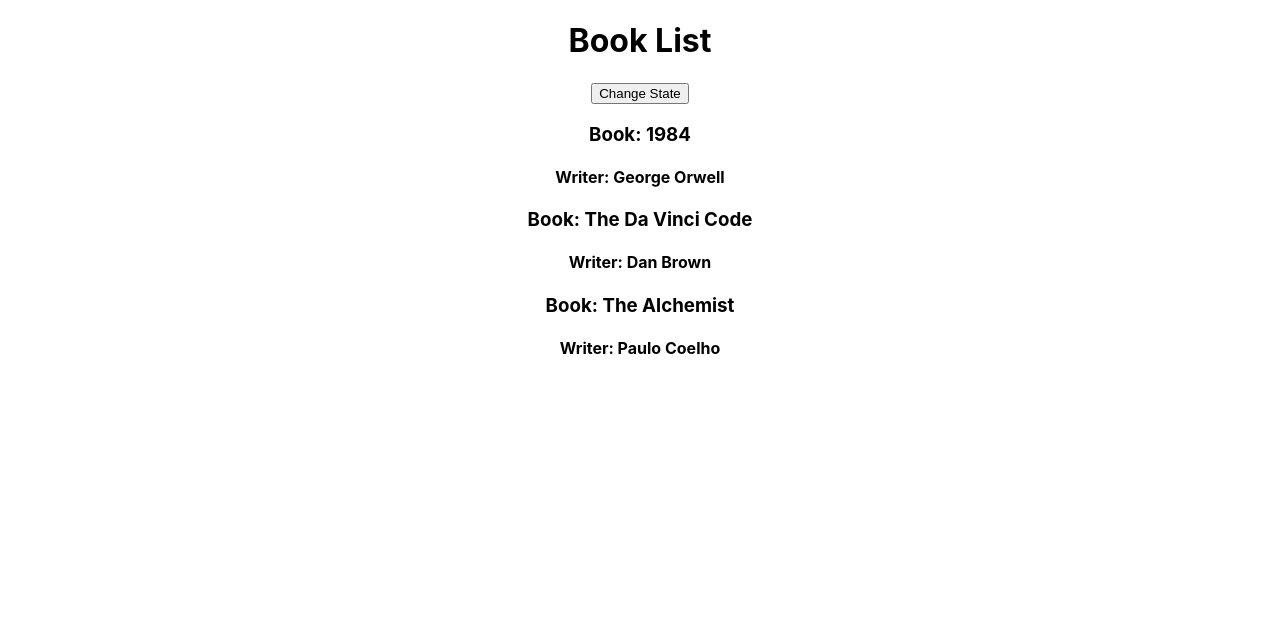
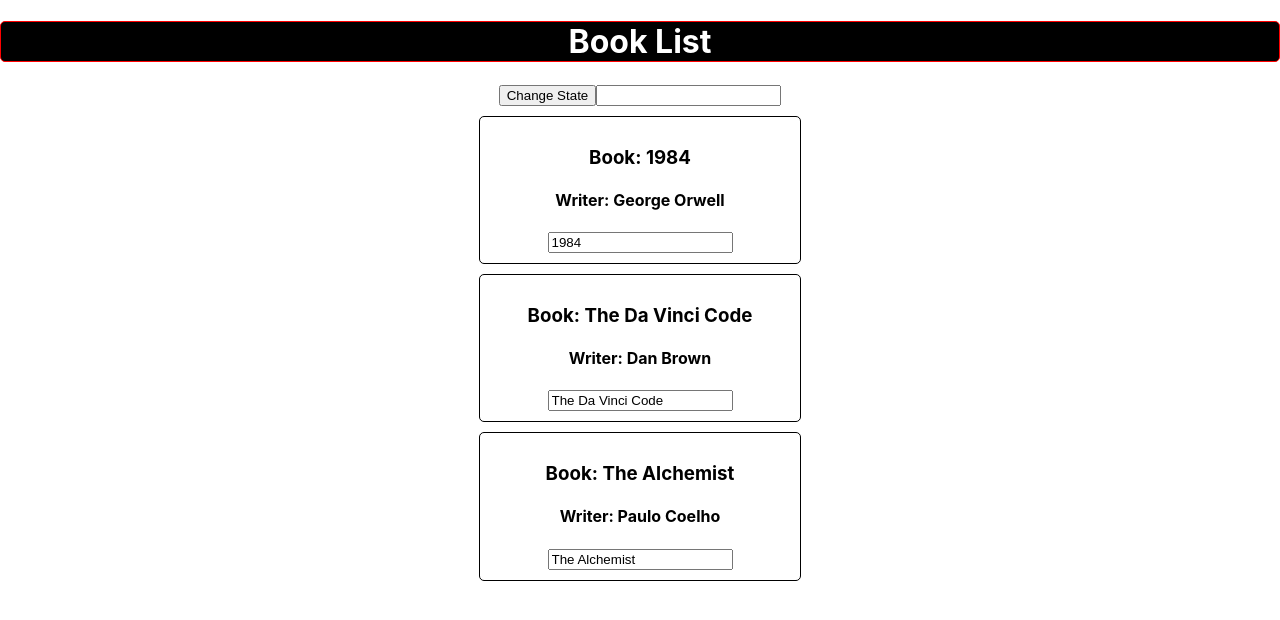
Before and after one commit to soaibsuhel/tesr-repo-update, a React (Create React App) app: page / in a window 1280 px wide. Shown: the top 620 px of the page. Built offline with nearby package versions, Linux system fonts and the light colour scheme.

Commit message:
Basic Feature and syntax

```diff
--- a/src/App.js
+++ b/src/App.js
@@ -23,15 +23,32 @@ class App extends Component {
     });
   }
 
+  changeWithInputeState = event => {
+    this.setState({
+      books: [
+        { bookName: event.tergat.value, writer: "George Orwell" },
+        { bookName: "The Da Vinci Code", writer: "Dan Brown" },
+        { bookName: "Memorphorsis", writer: "Paulo Coelho" }
+      ]
+    });
+  }
   render() {
+    const style = {
+      border: "1px solid red",
+      borderRadius: "5px",
+      backgroundColor: "black",
+      color: "white"
+    };
     console.log(this.state);
     return (
       <div className="App">
-        <h1>Book List</h1>
+        <h1 style={style}>Book List</h1>
         <button onClick={() => this.changeBookState("Nineteen Eighty-Four")}>Change State</button>
+        <input type="text" onChange={this.changeWithInputeState} />
         <Book
           bookName={this.state.books[0].bookName}
-          writer={this.state.books[0].writer} />
+          writer={this.state.books[0].writer}
+          inputName={this.changeWithInputeState} />
         <Book
           bookName={this.state.books[1].bookName}
           writer={this.state.books[1].writer} />
--- a/src/components/Book.js
+++ b/src/components/Book.js
@@ -1,11 +1,12 @@
 import React from 'react';
+import '../stylesheets/Book.CSS';
 
 const Book = props => {
     return (
-        <div>
+        <div className="Book">
             <h3 onClick={props.change}>Book: {props.bookName}</h3>
             <h4>Writer: {props.writer}</h4>
-
+            <input type="text" onChange={props.inputName} value={props.bookName} />
         </div>
     );
 }
--- /dev/null
+++ b/src/stylesheets/Book.CSS
@@ -0,0 +1,7 @@
+.Book {
+    width: 300px;
+    margin: 10px auto;
+    padding: 10px;
+    border: 1px solid;
+    border-radius: 5px;
+}
```
